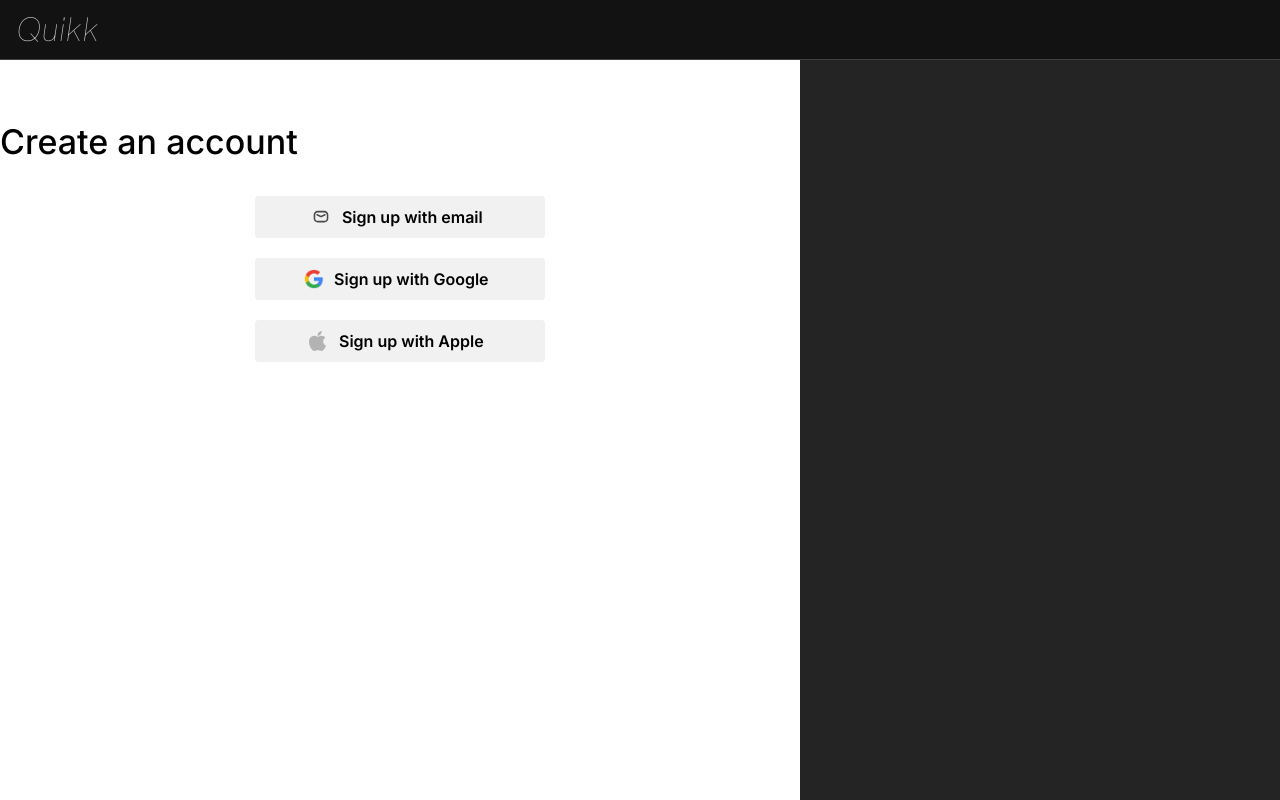
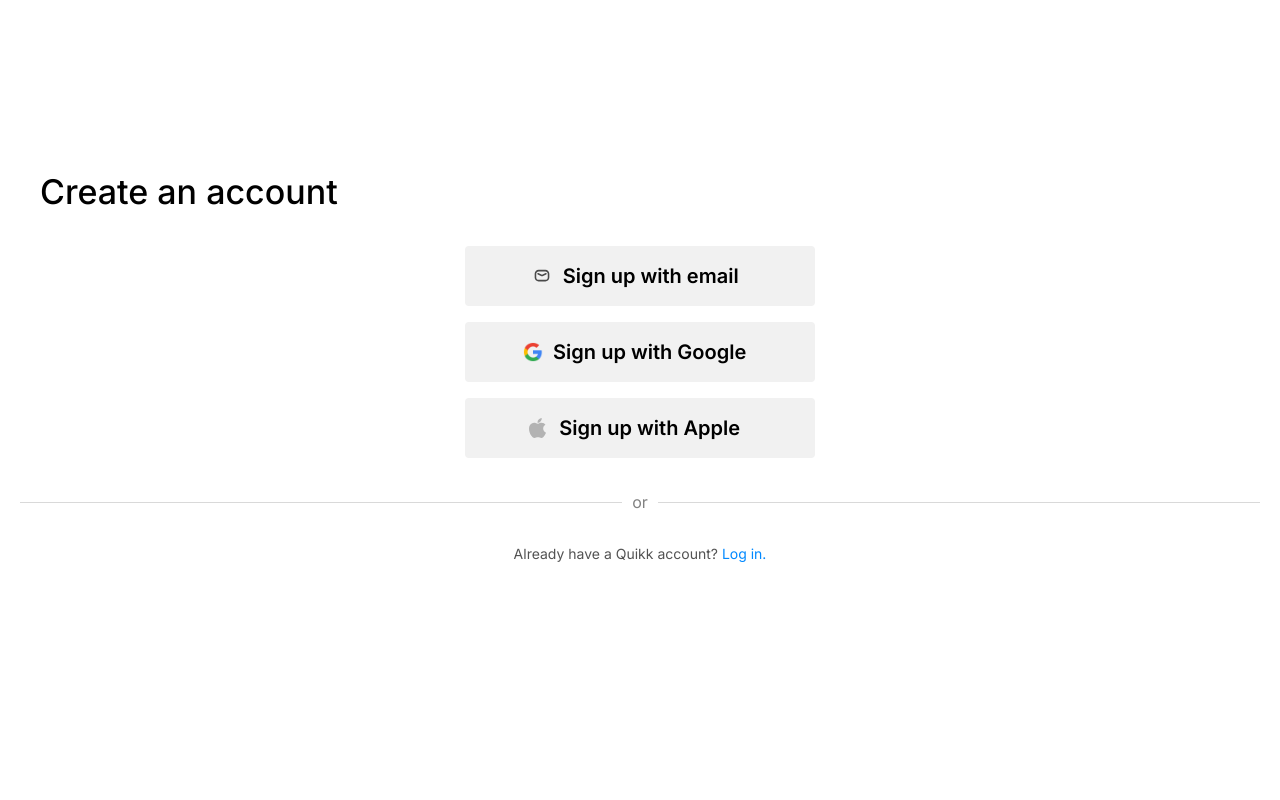
Before and after one commit to x4132/hackCamp2024, a React (Vite) app: page /login in a window 1280 px wide. Built offline with nearby package versions, Linux system fonts and the light colour scheme.

Commit message:
complete ui for login page

```diff
--- a/src/Login.tsx
+++ b/src/Login.tsx
@@ -1,21 +1,32 @@
-import { Flex, Button, Title, Image } from "@mantine/core";
+import { Flex, Button, Title, Image, Divider, Text } from "@mantine/core";
 import IconEmail from "./assets/email-icon.svg";
 import IconApple from "./assets/apple-icon.svg";
 import IconGoogle from "./assets/google-icon.png";
 
 export default function Login() {
     return (
-        <Flex mih="100vh" pos="fixed" w="100vh" pt="60px" bg="white" gap="xl" direction="column">
-            <Title fs="normal" size="h1" c="black" fw={500}>
+        <Flex mih="100vh" pos="fixed" w="100vw" top="0" style={{ zIndex: 100 }} bg="white" gap="xl" direction="column" p="20px">
+            <Title pt="150px" pl="20px" fs="normal" size="h1" c="black" fw={500}>
                 Create an account
             </Title>
 
-            <Flex w="100vh" direction="column" align="center" gap="lg">
-                <Button variant="filled" size="md" color="#f1f1f1" autoContrast leftSection={<Image src={IconEmail} w={22} h={22}/>} w={290} justify="center">Sign up with email</Button>
+            <Flex direction="column" align="center" gap="md">
+                <Button variant="filled" size="xl" color="#f1f1f1" autoContrast leftSection={<Image src={IconEmail} w={22} h={22} />} w={350} justify="center">Sign up with email</Button>
 
-                <Button variant="filled" size="md" color="#f1f1f1" autoContrast leftSection={<Image src={IconGoogle} w={20} h={20}/>} w={290} justify="center">Sign up with Google</Button>
+                <Button variant="filled" size="xl" color="#f1f1f1" autoContrast leftSection={<Image src={IconGoogle} w={20} h={20} />} w={350} justify="center">Sign up with Google</Button>
 
-                <Button variant="filled" size="md" color="#f1f1f1" autoContrast leftSection={<Image src={IconApple} w={20} h={20}/>} w={290} justify="center">Sign up with Apple</Button>
+                <Button variant="filled" size="xl" color="#f1f1f1" autoContrast leftSection={<Image src={IconApple} w={20} h={20} />} w={350} justify="center">Sign up with Apple</Button>
+            </Flex>
+
+            <Divider size="xs" color="#D9D9D9" label={<Text size="md">or</Text>} labelPosition="center" />
+
+            <Flex direction="row" justify="center">
+                <Text c="#535353" size="14px">
+                    Already have a Quikk account?&nbsp;
+                </Text>
+                <Text c="#0289FF" size="14px">
+                    Log in.
+                </Text>
             </Flex>
 
         </Flex>
```
